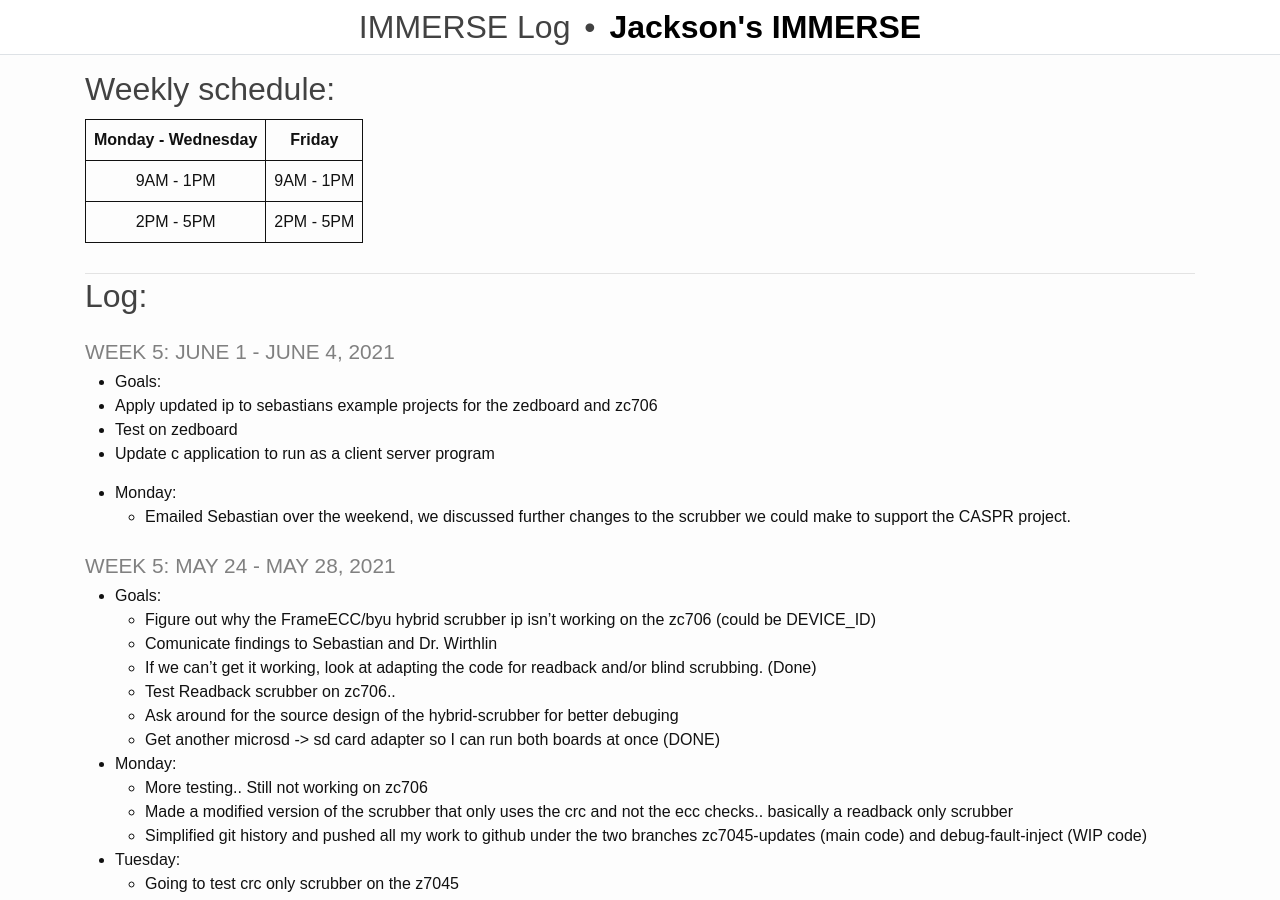
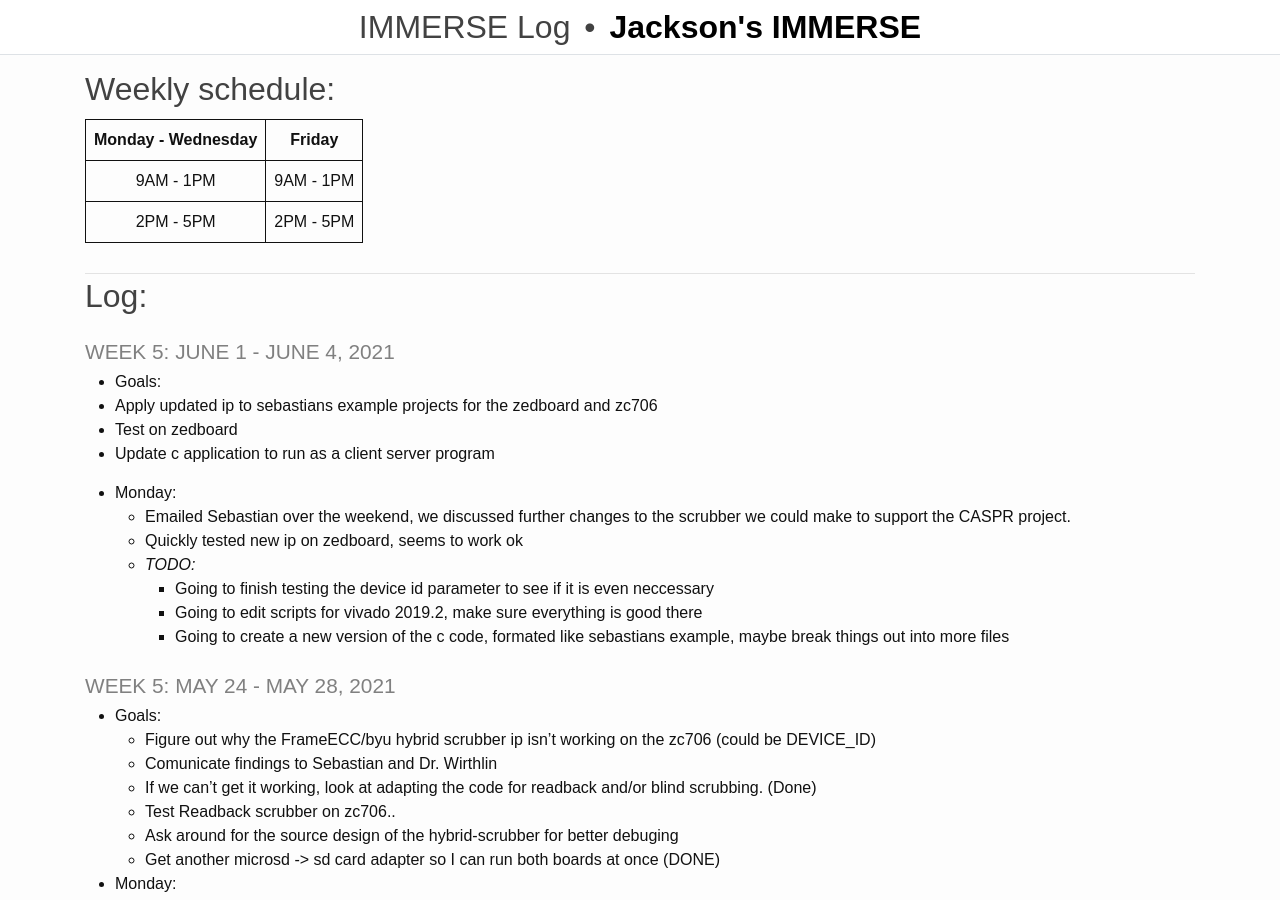
Before and after one commit to rjsmith1999/IMMERSE, a Jekyll site: the page built from _pages/log.md, in a window 1280 px wide and 900 px high. Built offline with Jekyll 4.4.1, drawn with Linux system fonts in a browser that asks for light colours.

Commit message:
Update log

```diff
--- a/_pages/log.md
+++ b/_pages/log.md
@@ -22,6 +22,11 @@ title: IMMERSE Log
 
 * **Monday**:
   - Emailed Sebastian over the weekend, we discussed further changes to the scrubber we could make to support the CASPR project.
+  - Quickly tested new ip on zedboard, seems to work ok
+  - _TODO:_
+    - Going to finish testing the device id parameter to see if it is even neccessary
+    - Going to edit scripts for vivado 2019.2, make sure everything is good there
+    - Going to create a new version of the c code, formated like sebastians example, maybe break things out into more files
 
 
 ### Week 5: May 24 - May 28, 2021
```
